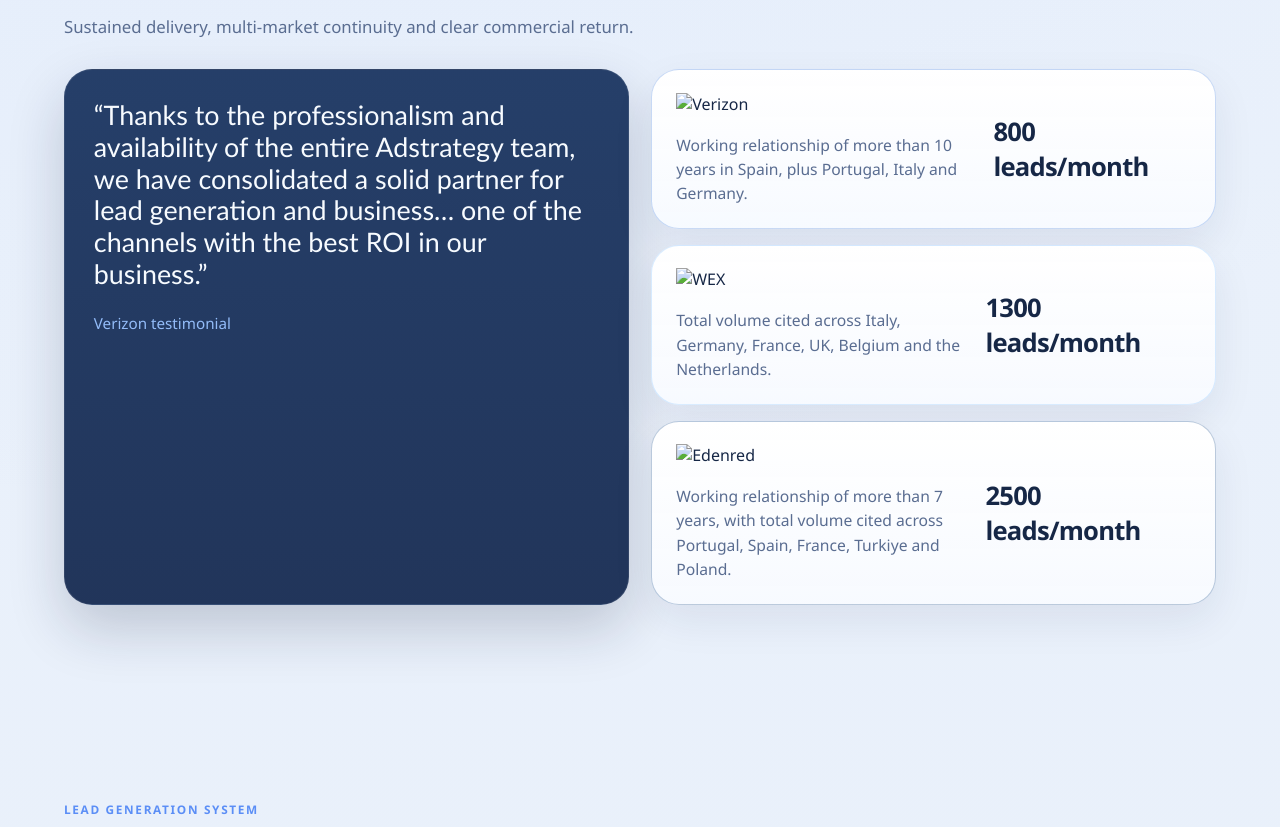
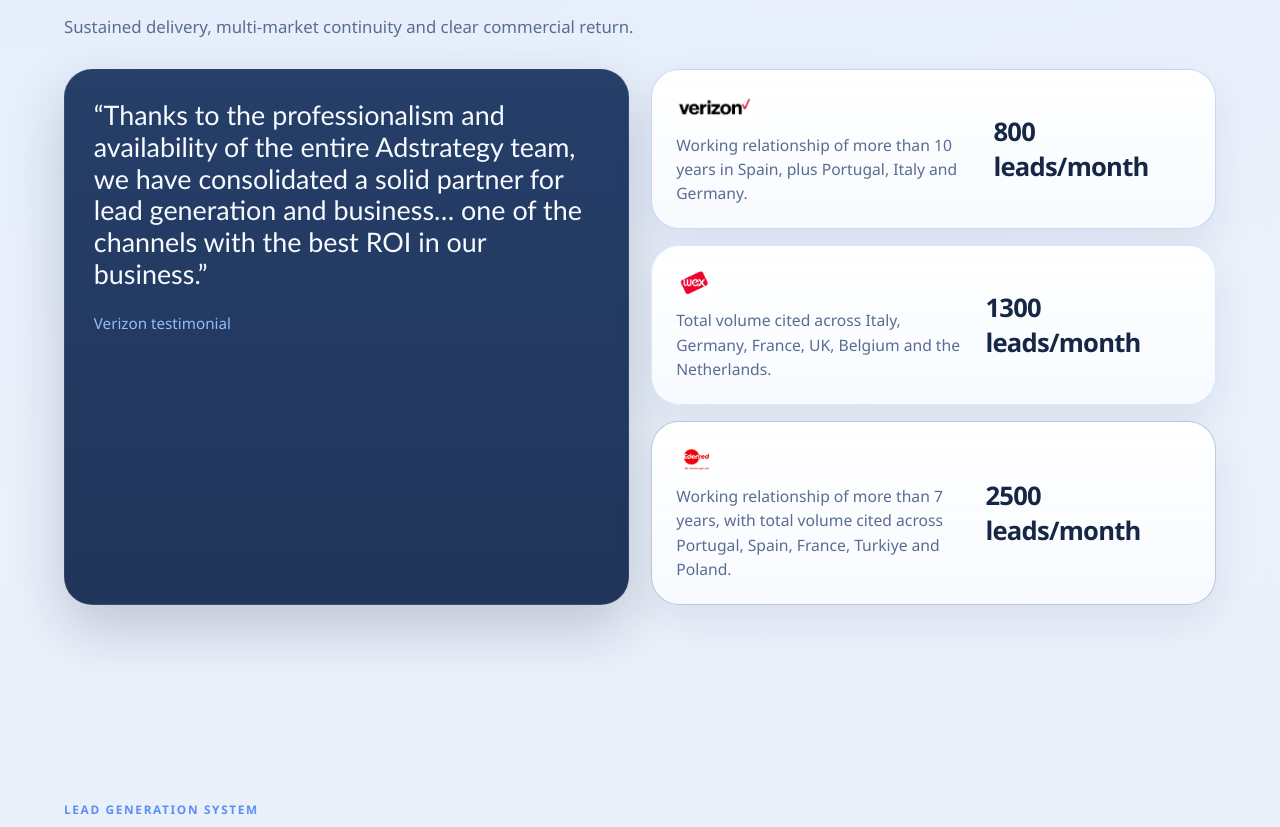
Before and after one commit to duartevalente-ops/adstrategy-b2b-presentation, a plain HTML site: page index.html in a window 1280 px wide. Shown: the part 3397-4224 px from the top of the page. Drawn offline with Linux system fonts and the light colour scheme.

Commit message:
Update index.html

```diff
--- a/index.html
+++ b/index.html
@@ -1916,21 +1916,21 @@ h2 {
             <div class="case-stack">
               <article class="case-card accent-lime">
                 <div>
-                  <img class="case-client-logo" src="/private/tmp/adstrategy-partners/partner-verizon.png" alt="Verizon" />
+                  <img class="case-client-logo" src="assets/partner-verizon.png" alt="Verizon" />
                   <p data-i18n="verizonBody">Working relationship of more than 10 years in Spain, plus Portugal, Italy and Germany.</p>
                 </div>
-                <strong data-i18n="verizonKpi">800 leads/month</strong>
+                <strong data-i18n="verizonKpi">600 leads/month</strong>
               </article>
               <article class="case-card accent-cyan">
                 <div>
-                  <img class="case-client-logo" src="/private/tmp/adstrategy-partners/partner-wex.png" alt="WEX" />
+                  <img class="case-client-logo" src="assets/partner-wex.png" alt="WEX" />
                   <p data-i18n="wexBody">Total volume cited across Italy, Germany, France, UK, Belgium and the Netherlands.</p>
                 </div>
-                <strong data-i18n="wexKpi">1300 leads/month</strong>
+                <strong data-i18n="wexKpi">900 leads/month</strong>
               </article>
               <article class="case-card accent-blue">
                 <div>
-                  <img class="case-client-logo" src="/private/tmp/adstrategy-partners/partner-edenred.png" alt="Edenred" />
+                  <img class="case-client-logo" src="assets/partner-edenred.png" alt="Edenred" />
                   <p data-i18n="edenredBody">Working relationship of more than 7 years, with total volume cited across Portugal, Spain, France, Turkiye and Poland.</p>
                 </div>
                 <strong data-i18n="edenredKpi">2500 leads/month</strong>
```
